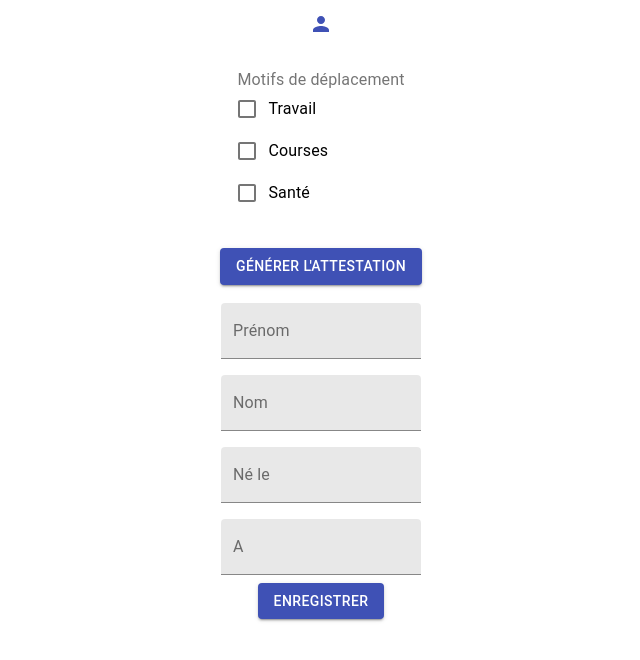
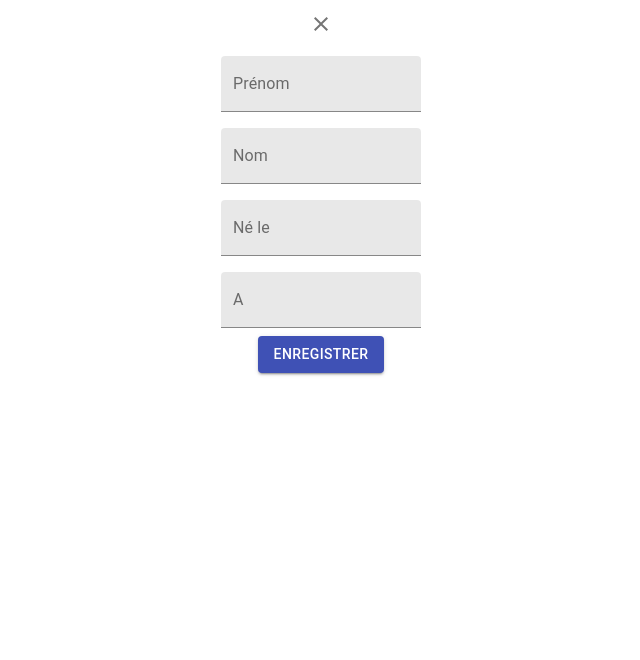
Before and after one commit to favreau84/jecoche, a React (Create React App) app: page /profile in a window 1280 px wide. Shown: the top 660 px of the page, without its empty margins (319-959 px from the left). Built offline with nearby package versions, Linux system fonts and the light colour scheme.

Commit message:
add setPersistentState hook

```diff
--- a/src/App.js
+++ b/src/App.js
@@ -1,43 +1,41 @@
 import React from 'react';
-import {BrowserRouter, Route, Link} from 'react-router-dom'
-import CreateCertificateButton from './components/CreateCertificateButton'
-import OutingReasonsCheckboxes from './components/OutingReasonsCheckboxes'
+import {BrowserRouter, Route} from 'react-router-dom'
+import Home from './components/Home'
 import Profile from './components/Profile'
-import ProfileButton from'./components/ProfileButton'
-import Certificate from './services/certificate/certificate'
-
 
 import './App.css';
 
 function App() {
 
-  const initProfile = {firstName:'Antoine',lastName:'Favreau'};
-  const initReasons = {work: false, shopping: false, health: false};
-
-  const[profile, setProfile] = React.useState(initProfile);
-  const[reasons, setReasons] = React.useState(initReasons);
-
-  const onReasonsFormChange = function(r){
-    setReasons(r);
-  }
-  const onCreateCertificateBtnClick = async function(){
-    const newCertif = new Certificate({profile, reasons})
-    await newCertif.generatePdf();
-    newCertif.downloadPdf();
+  //hook
+  function usePersistedState(key, defaultValue) {
+    const [state, setState] = React.useState(
+      () => JSON.parse(localStorage.getItem(key)) || defaultValue
+    );
+    React.useEffect(() => {
+      localStorage.setItem(key, JSON.stringify(state));
+    }, [key, state]);
+    return [state, setState];
   }
 
-  const onProfileSubmit = function(newProfile){
+  const _initialProfile = {
+    firstName:'',
+    lastName:'',
+    birthDate:'',
+    birthPlace: ''
+  }
+
+  const[profile, setProfile] = usePersistedState("profile",_initialProfile)
+
+  function handleProfileSubmit(newProfile){
     setProfile({...profile,...newProfile})
   }
+
   return (
     <div className="App">
       <BrowserRouter>
-        <Link to="/profile">
-          <ProfileButton/>
-        </Link>
-        <OutingReasonsCheckboxes onChange = {onReasonsFormChange}/>
-        <CreateCertificateButton onClick = {onCreateCertificateBtnClick}/>
-        <Route path="/profile" render={()=><Profile onSubmit = {onProfileSubmit}/>}/>
+        <Route path='/' exact render={()=><Home profile = {profile}/>}/>
+        <Route path="/profile" render={()=><Profile onSubmit = {handleProfileSubmit} profile={profile}/>}/>
       </BrowserRouter>
 
     </div>
--- a/src/components/CreateCertificateButton.js
+++ b/src/components/CreateButton.js
@@ -5,7 +5,7 @@ const style = {
     margin: "10px"
 }
 
-export default function CreateCertificateButton(props) {
+export default function CreateButton(props) {
 
     return (
         <div>
--- /dev/null
+++ b/src/components/Home.js
@@ -0,0 +1,38 @@
+import React from 'react';
+import {withRouter} from 'react-router-dom'
+
+import CreateButton from './CreateButton'
+import ReasonsForm from './ReasonsForm'
+import ProfileButton from'./ProfileButton'
+import Certificate from '../services/certificate/certificate'
+
+function Home(props) {
+
+  const profile = props.profile
+
+  const[reasons, setReasons] = React.useState({work: false, shopping: false, health: false});
+
+  const handleReasonsFormChange = function(newReasons){
+    setReasons(newReasons);
+  }
+
+  async function handleCreateButtonClick(){
+    const newCertif = new Certificate({profile, reasons})
+    await newCertif.generatePdf();
+    newCertif.downloadPdf();
+  }
+
+  function handleProfileButtonClick(){
+      props.history.push('/profile')
+  }
+
+  return (
+    <div>
+        <ProfileButton onClick={handleProfileButtonClick}/>
+        <ReasonsForm onChange = {handleReasonsFormChange}/>
+        <CreateButton onClick = {handleCreateButtonClick}/>
+    </div>
+  );
+}
+
+export default withRouter(Home);
--- a/src/components/Profile.js
+++ b/src/components/Profile.js
@@ -1,5 +1,8 @@
 import React from 'react'
-import {TextField, Button} from '@material-ui/core'
+import {withRouter} from 'react-router-dom'
+
+import {TextField, Button, IconButton} from '@material-ui/core'
+import {Close} from '@material-ui/icons'
 import storage from '../services/storage'
 
 import { makeStyles } from '@material-ui/core/styles';
@@ -13,44 +16,37 @@ const useStyles = makeStyles((theme) => ({
   },
 }));
 
-export default function Profile(props){
+function Profile(props){
 
     const classes = useStyles();
 
-    const [profile, setProfile] = React.useState({
-        firstName:'',
-        lastName:'',
-        birthDate:'',
-        birthPlace: ''
-    })
+    const [profile, setProfile] = React.useState(()=>props.profile)
 
-    React.useEffect(()=>{
-        async function getStoredProfile(){
-            const storedProfile =  await storage.getProfile()
-            setProfile(profile => ({...profile,...storedProfile}))
-            console.log(storedProfile)
-        }
-        getStoredProfile();
-    },[])
-
-    function onProfileSubmit(){
+    function handleProfileSubmit(){
         storage.saveProfile(profile);
-        props.onSubmit(profile)
+        props.onSubmit(profile);
+        props.history.push('/');
     }
 
-    function onFieldChange(id,value){
-           setProfile(profile => ({...profile,[id]:value}))
+    function handleFieldChange(id,value){
+        setProfile(profile => ({...profile,[id]:value}))
     }
 
+    function handleClose(){
+        props.history.push('/')
+    }
 
     return (
         <div className={classes.root}>
+            <IconButton onClick={handleClose}>
+                <Close/>
+            </IconButton>
             <form>
                 <div>
                     <TextField id="firstName"
                     label="Prénom"
                     variant="filled"
-                    onChange={({target: {id,value}})=>onFieldChange(id,value)}
+                    onChange={({target: {id,value}})=>handleFieldChange(id,value)}
                     value={profile.firstName}/>
                 </div>
                 <div>
@@ -63,10 +59,12 @@ export default function Profile(props){
                     <TextField id="birthPlace" label="A" variant="filled" />
                 </div>
                 <div>
-                    <Button onClick={onProfileSubmit} variant="contained" color='primary' > Enregistrer </Button>
+                    <Button onClick={handleProfileSubmit} variant="contained" color='primary' > Enregistrer </Button>
                 </div>
             </form>
 
         </div>
     )
 }
+
+export default withRouter(Profile)
--- a/src/components/ProfileButton.js
+++ b/src/components/ProfileButton.js
@@ -2,10 +2,10 @@ import React from 'react'
 import {IconButton} from '@material-ui/core'
 import {Person} from '@material-ui/icons'
 
-export default function ProfileButton() {
+export default function ProfileButton({onClick}) {
     return (
         <div>
-        <IconButton color="primary" variant="outlined">
+        <IconButton onClick={onClick} color="primary" variant="outlineds">
             <Person/>
         </IconButton>
         </div>
--- a/src/components/OutingReasonsCheckboxes.js
+++ b/src/components/ReasonsForm.js
@@ -14,7 +14,7 @@ const useStyles = makeStyles((theme) =>({
     }
 }))
 
-const OutingReasonsCheckboxes = function(props){
+const ReasonsForm = function(props){
 
     const getInitialState = function(){
         let initialState = {}
@@ -56,4 +56,4 @@ const OutingReasonsCheckboxes = function(props){
     )
 }
 
-export default OutingReasonsCheckboxes
+export default ReasonsForm
```
